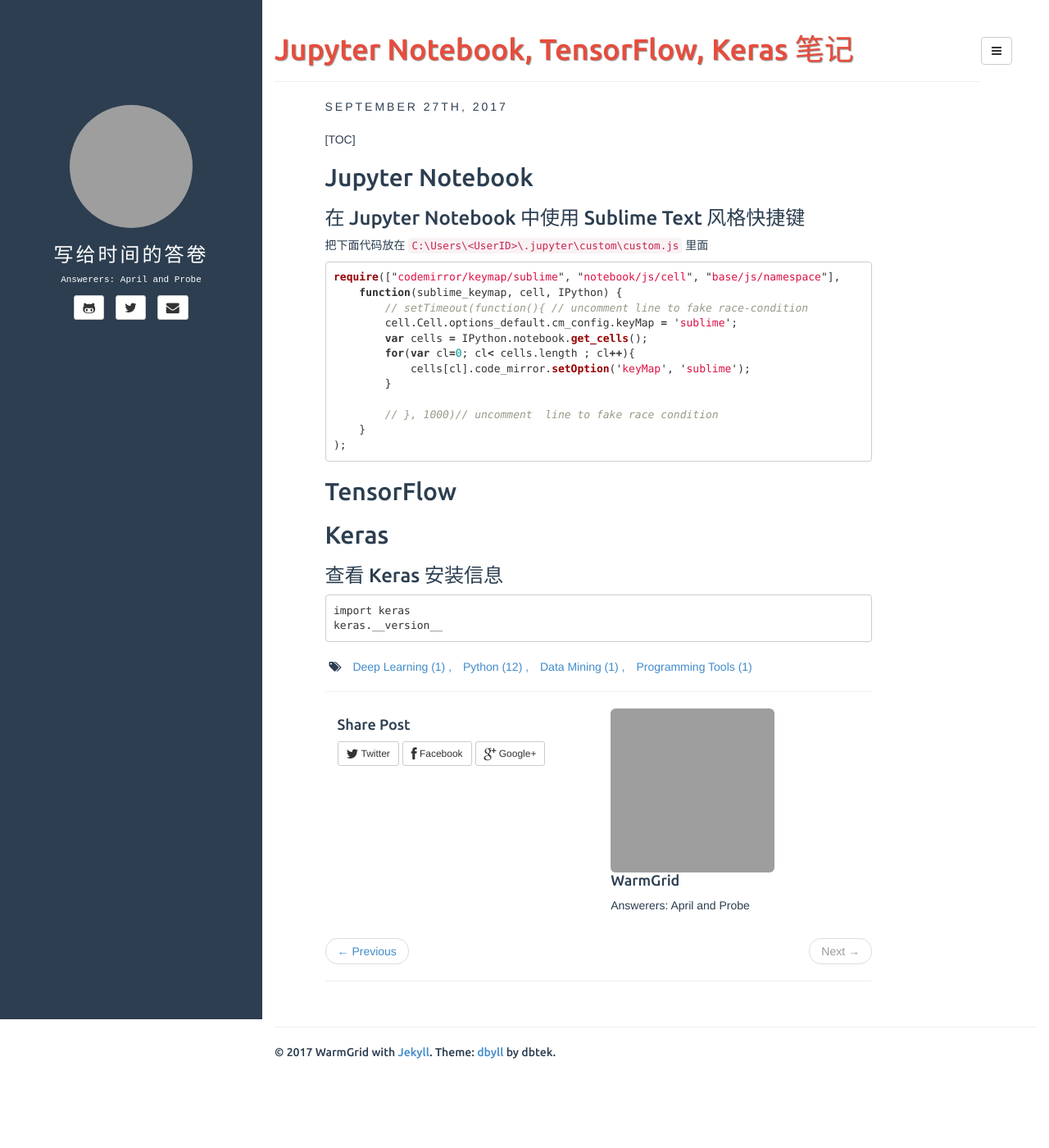
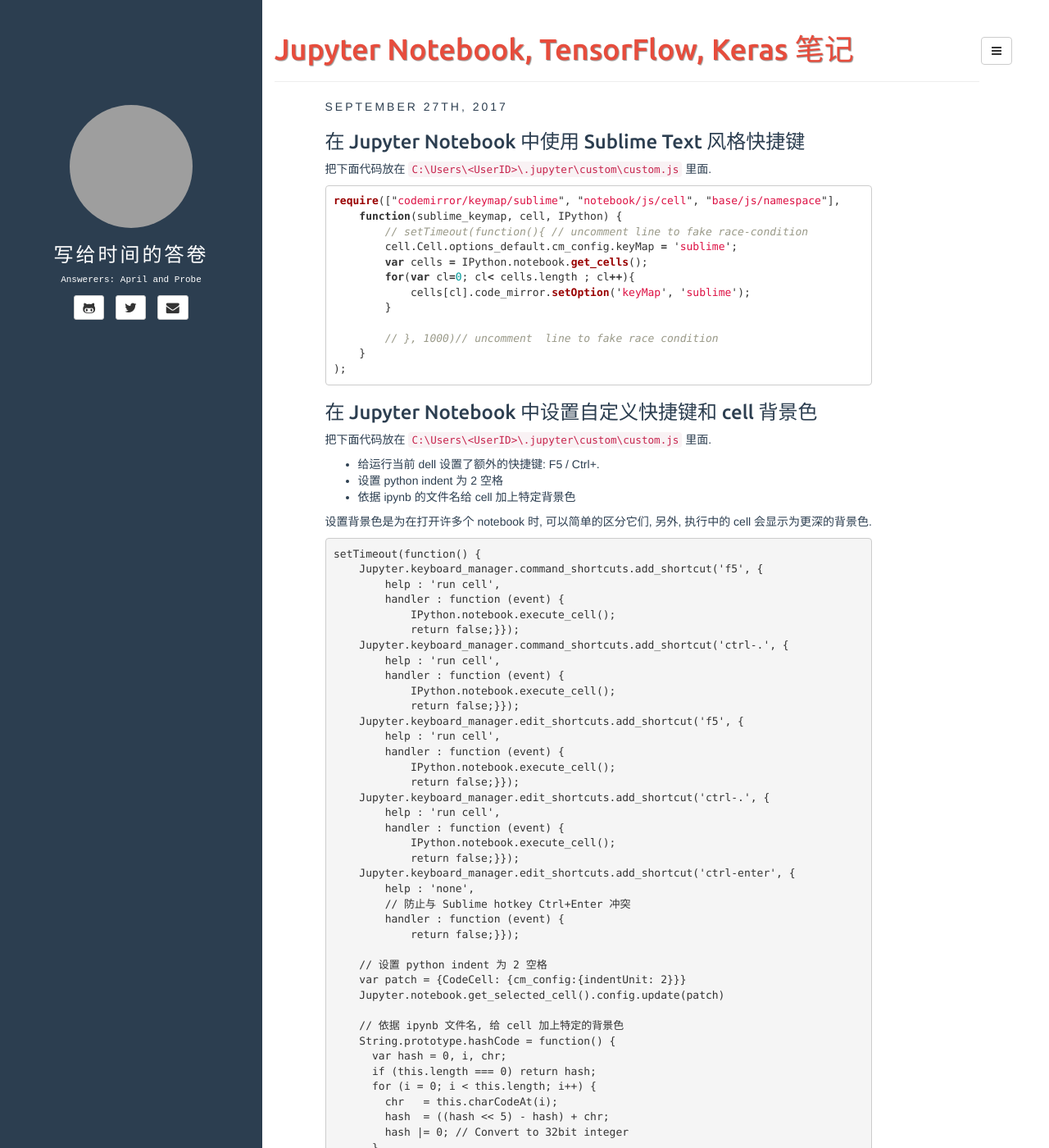
Before and after one commit to WarmGrid/warmgrid.github.io, a Jekyll site: the page built from _posts/2017-09-27-jupyter-notebook-tensorflow-keras-notes.md, in a window 1280 px wide and 1400 px high. Shown: the whole window at 82% size. Built offline with Jekyll 4.4.1, drawn with Linux system fonts in a browser that asks for light colours; some of the changed text lies outside the part shown; grey boxes are pictures that could not be loaded.

Commit message:
update jupyter notebook keras notes

````diff
--- a/_posts/2017-09-27-jupyter-notebook-tensorflow-keras-notes.md
+++ b/_posts/2017-09-27-jupyter-notebook-tensorflow-keras-notes.md
@@ -16,15 +16,9 @@
 
 
 
-[TOC]
-
-
-
-## Jupyter Notebook
-
 ### 在 Jupyter Notebook 中使用 Sublime Text 风格快捷键
 
-把下面代码放在 `C:\Users\<UserID>\.jupyter\custom\custom.js` 里面
+把下面代码放在 `C:\Users\<UserID>\.jupyter\custom\custom.js` 里面.
 
 ```javascript
 require(["codemirror/keymap/sublime", "notebook/js/cell", "base/js/namespace"],
@@ -41,6 +35,82 @@
 );
 ```
 
+### 在 Jupyter Notebook 中设置自定义快捷键和 cell 背景色
+
+把下面代码放在 `C:\Users\<UserID>\.jupyter\custom\custom.js` 里面.
+
+- 给运行当前 dell 设置了额外的快捷键: F5 / Ctrl+.
+- 设置 python indent 为 2 空格
+- 依据 ipynb 的文件名给 cell 加上特定背景色
+
+设置背景色是为在打开许多个 notebook 时, 可以简单的区分它们, 另外, 执行中的 cell 会显示为更深的背景色.
+
+```javascipt
+setTimeout(function() {
+    Jupyter.keyboard_manager.command_shortcuts.add_shortcut('f5', {
+        help : 'run cell',
+        handler : function (event) {
+            IPython.notebook.execute_cell();
+            return false;}});
+    Jupyter.keyboard_manager.command_shortcuts.add_shortcut('ctrl-.', {
+        help : 'run cell',
+        handler : function (event) {
+            IPython.notebook.execute_cell();
+            return false;}});
+    Jupyter.keyboard_manager.edit_shortcuts.add_shortcut('f5', {
+        help : 'run cell',
+        handler : function (event) {
+            IPython.notebook.execute_cell();
+            return false;}});
+    Jupyter.keyboard_manager.edit_shortcuts.add_shortcut('ctrl-.', {
+        help : 'run cell',
+        handler : function (event) {
+            IPython.notebook.execute_cell();
+            return false;}});
+    Jupyter.keyboard_manager.edit_shortcuts.add_shortcut('ctrl-enter', {
+        help : 'none',
+        // 防止与 Sublime hotkey Ctrl+Enter 冲突
+        handler : function (event) {
+            return false;}});
+
+    // 设置 python indent 为 2 空格
+    var patch = {CodeCell: {cm_config:{indentUnit: 2}}}
+    Jupyter.notebook.get_selected_cell().config.update(patch)
+
+    // 依据 ipynb 文件名, 给 cell 加上特定的背景色
+    String.prototype.hashCode = function() {
+      var hash = 0, i, chr;
+      if (this.length === 0) return hash;
+      for (i = 0; i < this.length; i++) {
+        chr   = this.charCodeAt(i);
+        hash  = ((hash << 5) - hash) + chr;
+        hash |= 0; // Convert to 32bit integer
+      }
+      return hash;
+    };
+
+    function random_hue_color(label, s, l) {
+      // console.log(Math.abs(label.hashCode()))
+      var hash_color = (Math.abs(label.hashCode()) % 360) / 360 * 100
+      return `hsl(${hash_color}, ${s}%, ${l}%)`
+    }
+
+    var notebook_path = IPython.notebook.notebook_path
+    var color1 = random_hue_color(notebook_path, 20, 90)
+    var color2 = random_hue_color(notebook_path, 40, 80)
+
+    var css = document.createElement("style")
+    css.type = "text/css"
+    css.innerHTML = `div.cell {background-color: ${color1};}`
+    css.innerHTML +=`div.running {background-color: ${color2};}`
+    css.innerHTML +=`div.running.selected {background-color: ${color2};}`
+    css.innerHTML +='</style>'
+    document.body.appendChild(css);
+}, 2000)
+
+```
+
+如果只针对一个 notebook 做此设置, 把 setTimeout 里的内容放在 cell 里执行即可, cell 第一行要加上 `%%javascript`.
 
 
 
@@ -53,9 +123,40 @@
 
 
 
+### Matplotlib 的几种 multiple subplot 写法
+
+```python
+import matplotlib.pyplot as plt
+import seaborn as sns
+%matplotlib inline
+plt.rcParams['figure.figsize'] = (10.0, 8.0) # set default size of plots
+plt.rcParams['image.interpolation'] = 'nearest'
+plt.rcParams['image.cmap'] = 'gray'
+
+# multiple plot 方法一
+ax = plt.subplot(2, 1, 2)
+plt.plot(hist.history['acc'], '-o')
+plt.plot(hist.history['val_acc'], '-o')
+plt.legend(['train', 'val'], loc='upper left')
+plt.xlabel('epoch')
+plt.ylabel('accuracy')
+ax.set_ylim([0, 1])  # 这里是 ax, not plt
 
 
-## TensorFlow
+# multiple plot 方法二 to grid m*n
+#　适合输出大量的小图片
+f, plots = plt.subplots(21, 10, sharex='all', sharey='all', figsize=(10, 21))
+for i in range(203):
+    plots[i // 10, i % 10].axis('off')
+    plots[i // 10, i % 10].imshow(pat[i], cmap=plt.cm.bone)
+
+
+# multiple plot 方法三 span plot
+# 将框架视为表格, subplot 可以跨行跨列, 并且 index 从 0 开始计数, 更符合直觉...
+ax4 = plt.subplot2grid((2, 3), (1, 0), colspan=2)
+
+
+```
 
 
 
@@ -63,14 +164,48 @@
 
 
 
-
-
-
-## Keras
-
 ### 查看 Keras 安装信息
 
 ```python
 import keras
 keras.__version__
+
+# >>> '2.0.8'
 ```
+
+
+### 设置 Keras 图像通道的顺序
+
+以 `version 2.0.8` 为例, 配置文件在 `C:\Users\<UserID>\.keras\keras.json` 中
+
+```json
+{
+    "epsilon": 1e-07,
+    "backend": "tensorflow",
+    "floatx": "float32",
+    "image_data_format": "channels_first"   # 另一个值是 "channels_last"
+
+    # 对于 2D 图像,
+    # channels_first 对应的 input_shape 是 (3, 128, 128)
+    # channels_last 对应的 input_shape 是 (128, 128, 3)
+}
+```
+
+
+
+### Keras 输出模型结构图并显示在 notebook
+
+```python
+from keras.utils.visualize_util import plot
+plot(model, show_shapes=True, to_file='model.png')
+
+# 在 notebook 中显示 jpg / png
+from IPython.display import display, Image
+display(Image('model.png', width=500))
+
+# 在 notebook 中显示 svg
+from IPython.display import SVG
+from keras.utils.visualize_util import model_to_dot
+SVG(model_to_dot(model, show_shapes=True).create(prog='dot', format='svg'))
+
+```
````
